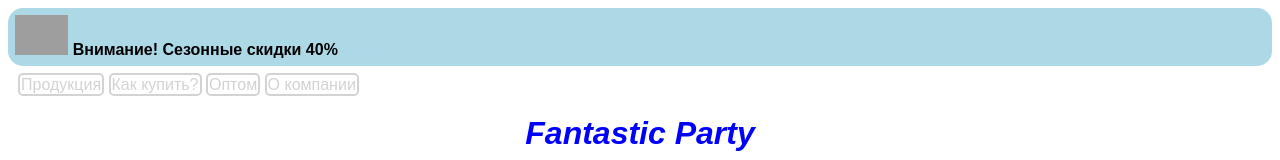
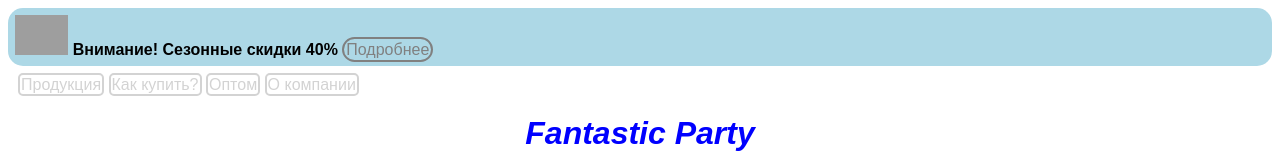
Before and after one commit to NinjaMaster666/party, a plain HTML site: page index.html in a window 1280 px wide. Shown: the top 160 px of the page. Drawn offline with Linux system fonts and the light colour scheme; grey boxes are pictures that could not be loaded.

Commit message:
Update style.css

```diff
--- a/style.css
+++ b/style.css
@@ -7,6 +7,13 @@ header {
     padding: 7px;
     border: 0px solid grey;
     border-radius: 15px;
+}
+
+.discount {
+    color: grey;
+    border: 2px solid grey;
+    border-radius: 15px;
+    padding: 2px;
 }
 
 h1 {
```
